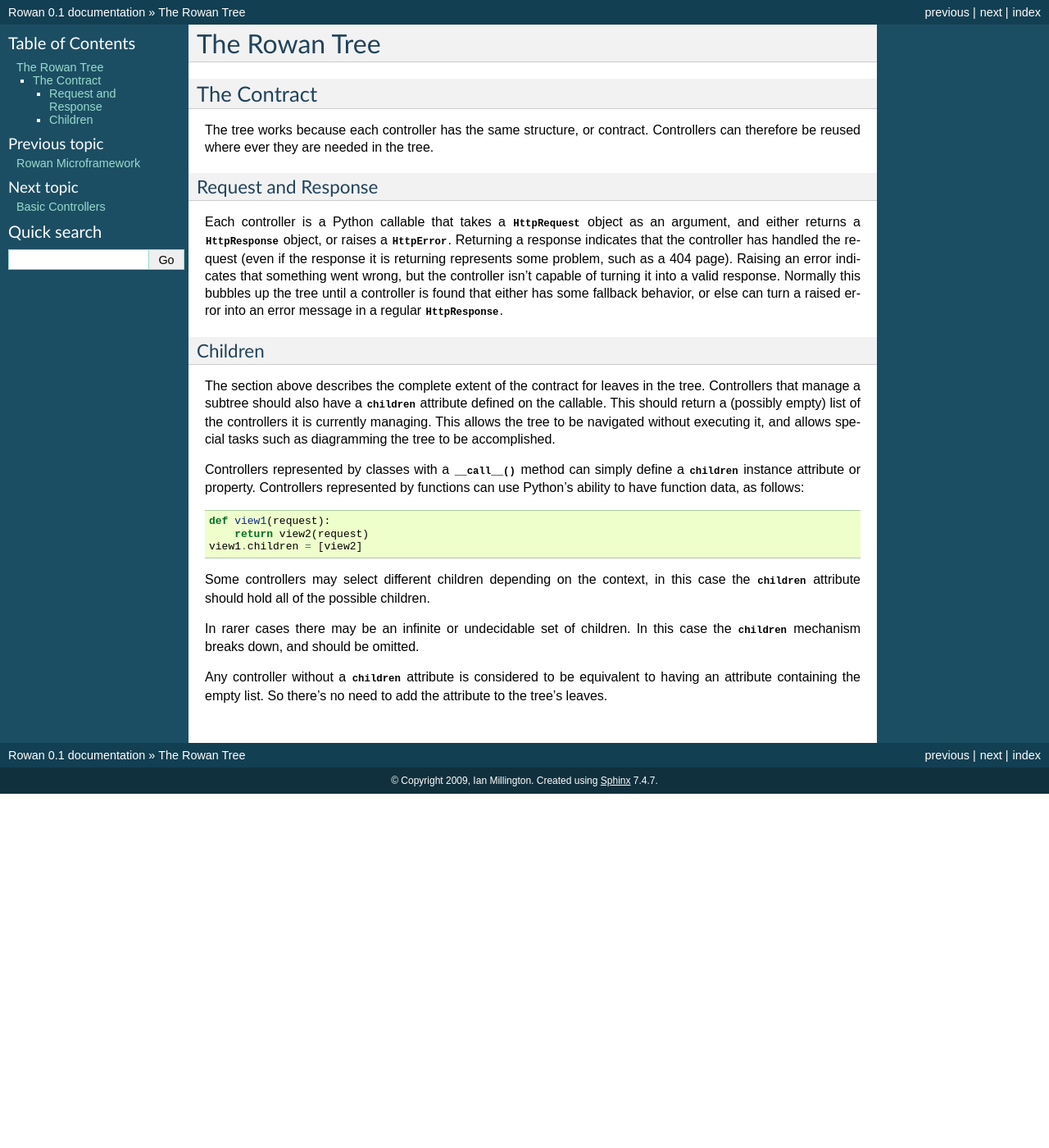
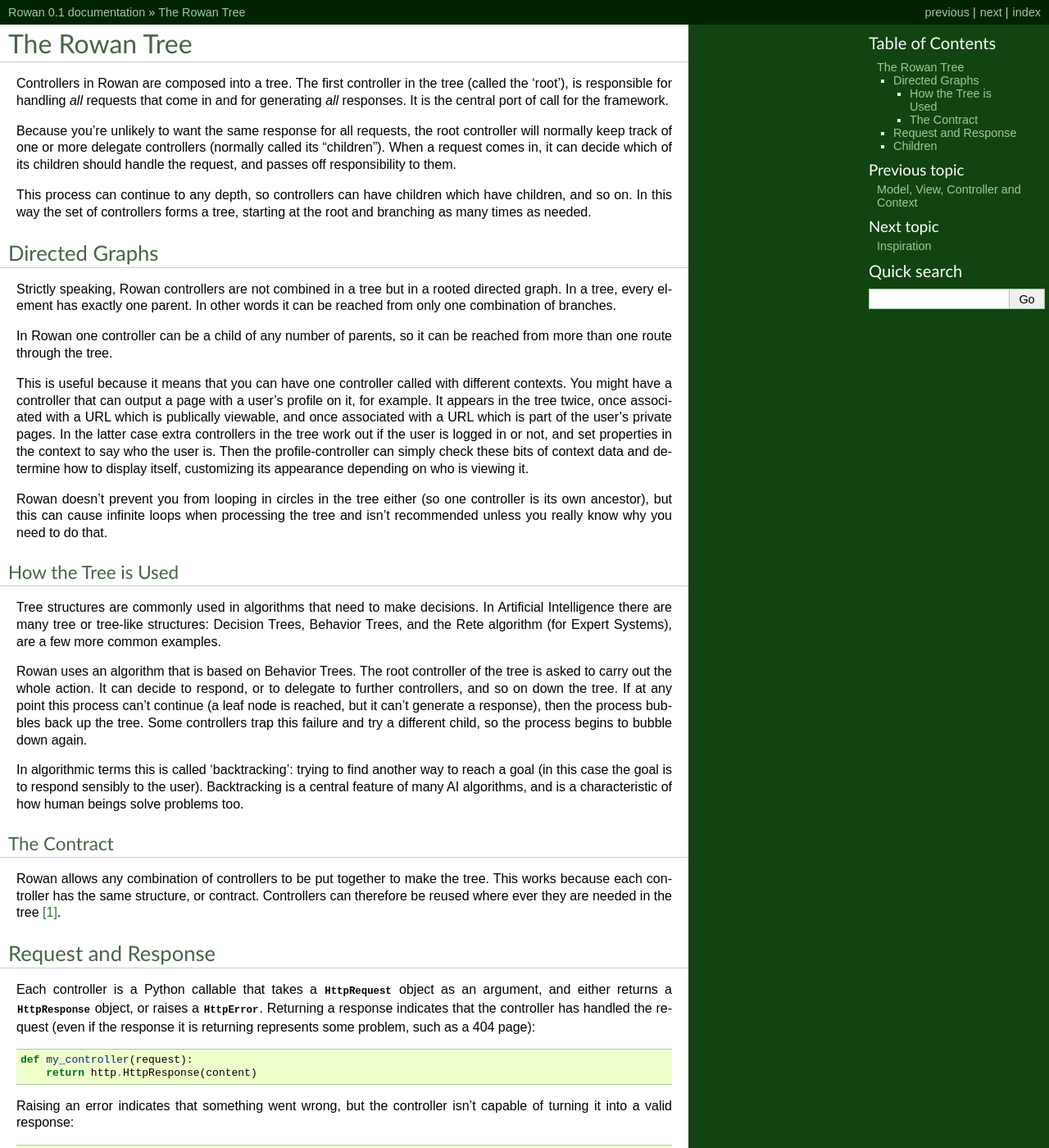
Before and after one commit to cargocult/rowan-python, a Sphinx documentation site: the page built from doc/tree.rst, in a window 1280 px wide and 1400 px high. Shown: the whole window at 82% size. Built offline with Sphinx 7.4.7, drawn with Linux system fonts in a browser that asks for light colours; some of the changed text lies outside the part shown.

Commit message:
Added new explanatory documentation. Filling out the docs.

```diff
--- a/doc/conf.py
+++ b/doc/conf.py
@@ -3,10 +3,12 @@
 # Rowan documentation build configuration file, created by
 # sphinx-quickstart on Wed Jul 29 11:55:54 2009.
 #
-# This file is execfile()d with the current directory set to its containing dir.
+# This file is execfile()d with the current directory set to its
+# containing dir.
 #
-# The contents of this file are pickled, so don't put values in the namespace
-# that aren't pickleable (module imports are okay, they're removed automatically).
+# The contents of this file are pickled, so don't put values in the
+# namespace that aren't pickleable (module imports are okay, they're
+# removed automatically).
 #
 # Note that not all possible configuration values are present in this
 # autogenerated file.
@@ -25,11 +27,11 @@ sys.path.append('..') # So we can run the make file and have it find the code.
 # General configuration
 # ---------------------
 
-# Add any Sphinx extension module names here, as strings. They can be extensions
-# coming with Sphinx (named 'sphinx.ext.*') or your custom ones.
+# Add any Sphinx extension module names here, as strings. They can be
+# extensions coming with Sphinx (named 'sphinx.ext.*') or your custom
+# ones.
 extensions = [
     'sphinx.ext.autodoc', 'sphinx.ext.todo', 'sphinx.ext.coverage',
-    'github.tools.sphinx'
     ]
 
 # Add any paths that contain templates here, relative to this directory.
@@ -48,9 +50,9 @@ master_doc = 'index'
 project = u'Rowan'
 copyright = u'2009, Ian Millington'
 
-# The version info for the project you're documenting, acts as replacement for
-# |version| and |release|, also used in various other places throughout the
-# built documents.
+# The version info for the project you're documenting, acts as
+# replacement for |version| and |release|, also used in various other
+# places throughout the built documents.
 #
 # The short X.Y version.
 version = '0.1'
@@ -102,7 +104,30 @@ html_theme = 'default'
 # Theme options are theme-specific and customize the look and feel of a theme
 # further.  For a list of options available for each theme, see the
 # documentation.
-#html_theme_options = {}
+html_theme_options = dict(
+    rightsidebar="true",
+    stickysidebar="true",
+
+    footerbgcolor="#030",
+    footertextcolor="white",
+
+    sidebarbgcolor="#141",
+    sidebartextcolor="white",
+    sidebarlinkcolor="#9c9",
+
+    relbarbgcolor="#020",
+    relbartextcolor="#ccc",
+    relbarlinkcolor="#9c9",
+
+    bgcolor="white",
+    textcolor="black",
+    linkcolor="#373",
+
+    headbgcolor="white",
+    headtextcolor="#464",
+    headlinkcolor="#393"
+    )
+
 
 # Add any paths that contain custom themes here, relative to this directory.
 #html_theme_path = []
@@ -130,7 +155,7 @@ html_static_path = []
 
 # If not '', a 'Last updated on:' timestamp is inserted at every page bottom,
 # using the given strftime format.
-#html_last_updated_fmt = '%b %d, %Y'
+html_last_updated_fmt = '%Y-%m-%d'
 
 # If true, SmartyPants will be used to convert quotes and dashes to
 # typographically correct entities.
--- a/doc/index.rst
+++ b/doc/index.rst
@@ -29,7 +31,7 @@ Details and API
    blackboard
 
 Indices and Tables
-==================
+------------------
 
 * :ref:`genindex`
 * :ref:`modindex`
--- a/doc/tree.rst
+++ b/doc/tree.rst
@@ -1,53 +1,159 @@
 The Rowan Tree
 ==============
+
+Controllers in Rowan are composed into a tree. The first controller in
+the tree (called the 'root'), is responsible for handling *all*
+requests that come in and for generating *all* responses. It is the
+central port of call for the framework.
+
+Because you're unlikely to want the same response for all requests,
+the root controller will normally keep track of one or more delegate
+controllers (normally called its "children"). When a request comes in,
+it can decide which of its children should handle the request, and
+passes off responsibility to them.
+
+This process can continue to any depth, so controllers can have
+children which have children, and so on. In this way the set of
+controllers forms a tree, starting at the root and branching as many
+times as needed.
+
+Directed Graphs
+---------------
+
+Strictly speaking, Rowan controllers are not combined in a tree but in
+a rooted directed graph. In a tree, every element has exactly one
+parent. In other words it can be reached from only one combination of
+branches.
+
+In Rowan one controller can be a child of any number of parents, so it
+can be reached from more than one route through the tree.
+
+This is useful because it means that you can have one controller
+called with different contexts. You might have a controller that can
+output a page with a user's profile on it, for example. It appears in
+the tree twice, once associated with a URL which is publically
+viewable, and once associated with a URL which is part of the user's
+private pages. In the latter case extra controllers in the tree work
+out if the user is logged in or not, and set properties in the context
+to say who the user is. Then the profile-controller can simply check
+these bits of context data and determine how to display itself,
+customizing its appearance depending on who is viewing it.
+
+Rowan doesn't prevent you from looping in circles in the tree either
+(so one controller is its own ancestor), but this can cause infinite
+loops when processing the tree and isn't recommended unless you really
+know why you need to do that.
+
+
+How the Tree is Used
+********************
+
+Tree structures are commonly used in algorithms that need to make
+decisions. In Artificial Intelligence there are many tree or tree-like
+structures: Decision Trees, Behavior Trees, and the Rete algorithm
+(for Expert Systems), are a few more common examples.
+
+Rowan uses an algorithm that is based on Behavior Trees. The root
+controller of the tree is asked to carry out the whole action. It can
+decide to respond, or to delegate to further controllers, and so on
+down the tree. If at any point this process can't continue (a leaf
+node is reached, but it can't generate a response), then the process
+bubbles back up the tree. Some controllers trap this failure and try a
+different child, so the process begins to bubble down again.
+
+In algorithmic terms this is called 'backtracking': trying to find
+another way to reach a goal (in this case the goal is to respond
+sensibly to the user). Backtracking is a central feature of many AI
+algorithms, and is a characteristic of how human beings solve problems
+too.
+
+
 
 
 The Contract
 ************
 
-The tree works because each controller has the same structure, or contract.
-Controllers can therefore be reused where ever they are needed in the tree.
+Rowan allows any combination of controllers to be put together to make
+the tree. This works because each controller has the same structure,
+or contract. Controllers can therefore be reused where ever they are
+needed in the tree [#f1]_.
 
 Request and Response
 --------------------
 
 Each controller is a Python callable that takes a
-:class:`~rowan.core.http.HttpRequest` object as an argument, and either returns a
-:class:`~rowan.core.http.HttpResponse` object, or raises a
-:class:`~rowan.core.http.HttpError`. Returning a response indicates that the
-controller has handled the request (even if the response it is returning
-represents some problem, such as a 404 page). Raising an error indicates that
-something went wrong, but the controller isn't capable of turning it into a
-valid response. Normally this bubbles up the tree until a controller is found
-that either has some fallback behavior, or else can turn a raised error into an
-error message in a regular :class:`HttpResponse`.
+:class:`~rowan.core.http.HttpRequest` object as an argument, and
+either returns a :class:`~rowan.core.http.HttpResponse` object, or
+raises a :class:`~rowan.core.http.HttpError`. Returning a response
+indicates that the controller has handled the request (even if the
+response it is returning represents some problem, such as a 404
+page)::
+
+    def my_controller(request):
+        return http.HttpResponse(content)
+
+Raising an error indicates that something went wrong, but the
+controller isn't capable of turning it into a valid response::
+
+    def my_controller(request):
+        raise http.HttpError(error_message)
+
+Normally this bubbles up the tree until a controller is found that
+either has some fallback behavior, or else can turn a raised error
+into an error message in a regular :class:`HttpResponse`.
+
+Because the contract only asks for a python callable it is possible
+(and very common) to use a class with a :meth:`__call__` method,
+rather than a function::
+
+    class MyController(object):
+        def __call__(self, request):
+            return http.HttpResponse(content)
+
+Note that there is no common base class to inherit from in this
+context, because the only bit of API you need to implement is the
+:meth:`__call__` method. Rowan exclusively uses duck typing rather
+than type checking.
+
 
 Children
 --------
 
-The section above describes the complete extent of the contract for leaves in
-the tree. Controllers that manage a subtree should also have a :attr:`children`
-attribute defined on the callable. This should return a (possibly empty) list
-of the controllers it is currently managing. This allows the tree to be
-navigated without executing it, and allows special tasks such as diagramming
-the tree to be accomplished.
+The previous section describes the complete extent of the contract for
+leaves in the tree. Controllers that manage a subtree should also have
+a :attr:`children` attribute defined on the callable. This should
+return a (possibly empty) list of the controllers it is currently
+managing. This allows the tree to be navigated without executing it,
+and allows special tasks such as diagramming the tree to be
+accomplished.
 
-Controllers represented by classes with a :meth:`__call__` method can simply
-define a :attr:`children` instance attribute or property. Controllers
-represented by functions can use Python's ability to have function data, as
-follows::
+Controllers represented by classes with a :meth:`__call__` method can
+simply define a :attr:`children` instance attribute or
+property. Controllers represented by functions can use Python's
+ability to have function data, as follows::
 
     def view1(request):
         return view2(request)
     view1.children = [view2]
 
-Some controllers may select different children depending on the context, in
-this case the :attr:`children` attribute should hold all of the possible
-children.
+Some controllers may select different children depending on the
+context, in this case the :attr:`children` attribute should hold all
+of the possible children.
 
-In rarer cases there may be an infinite or undecidable set of children. In this
-case the :attr:`children` mechanism breaks down, and should be omitted.
+In rarer cases there may be an infinite or undecidable set of
+children. In this case the :attr:`children` mechanism breaks down, and
+should be omitted.
 
-Any controller without a :attr:`children` attribute is considered to be
-equivalent to having an attribute containing the empty list. So there's no need
-to add the attribute to the tree's leaves.
+Any controller without a :attr:`children` attribute is considered to
+be equivalent to having an attribute containing the empty list. So
+there's no need to add the attribute to the tree's leaves.
+
+
+
+.. rubric:: Footnotes
+
+.. [#f1] This is sometimes colloquially called `Turtles all the Way
+   Down
+   <http://en.wikipedia.org/wiki/Turles_all_the_way_down>`_. Simon
+   Willison was the first I came across using this phrase to talk
+   about recursive web-frameworks.
```
Also changed, not shown: other parts of doc/index.rst (+2 -0 lines), doc/acknowledgements.rst (added, +37 -0 lines), doc/mvc.rst (added, +106 -0 lines).
